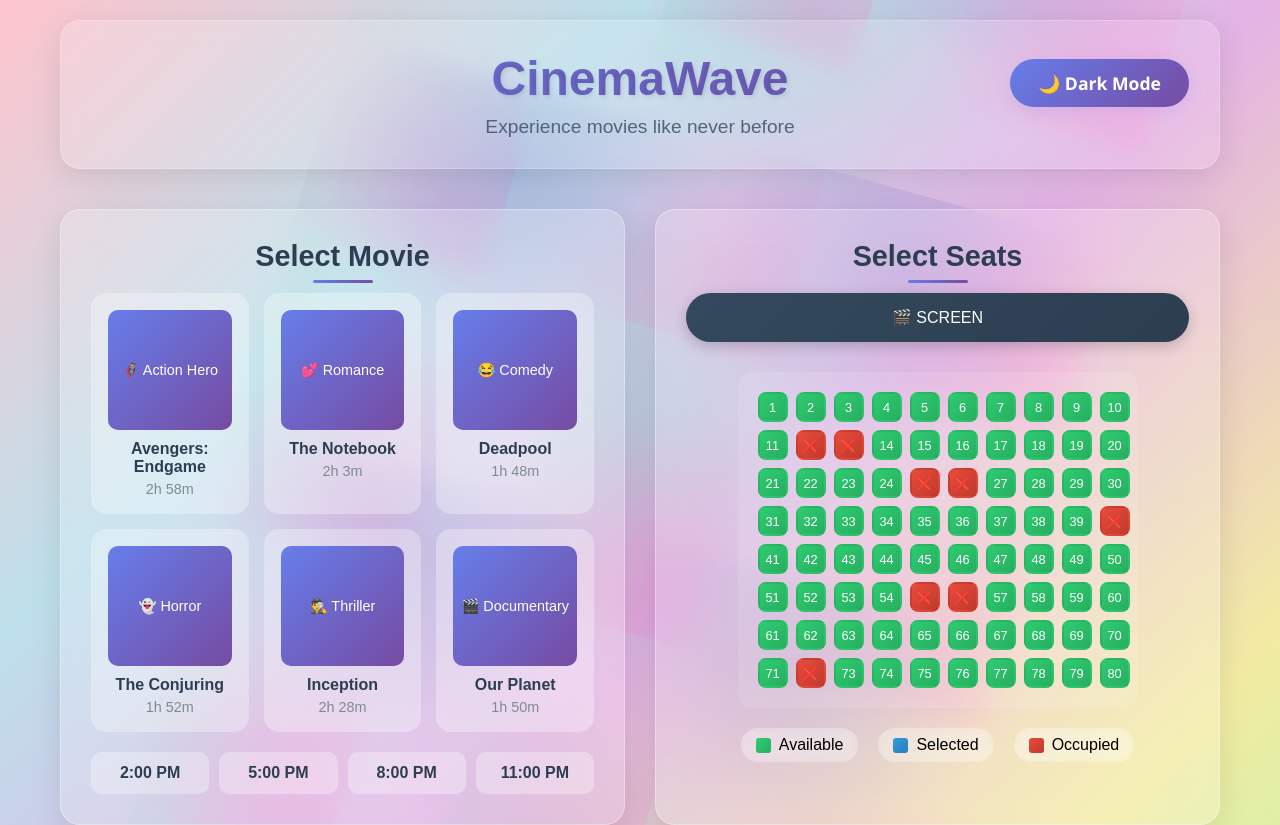
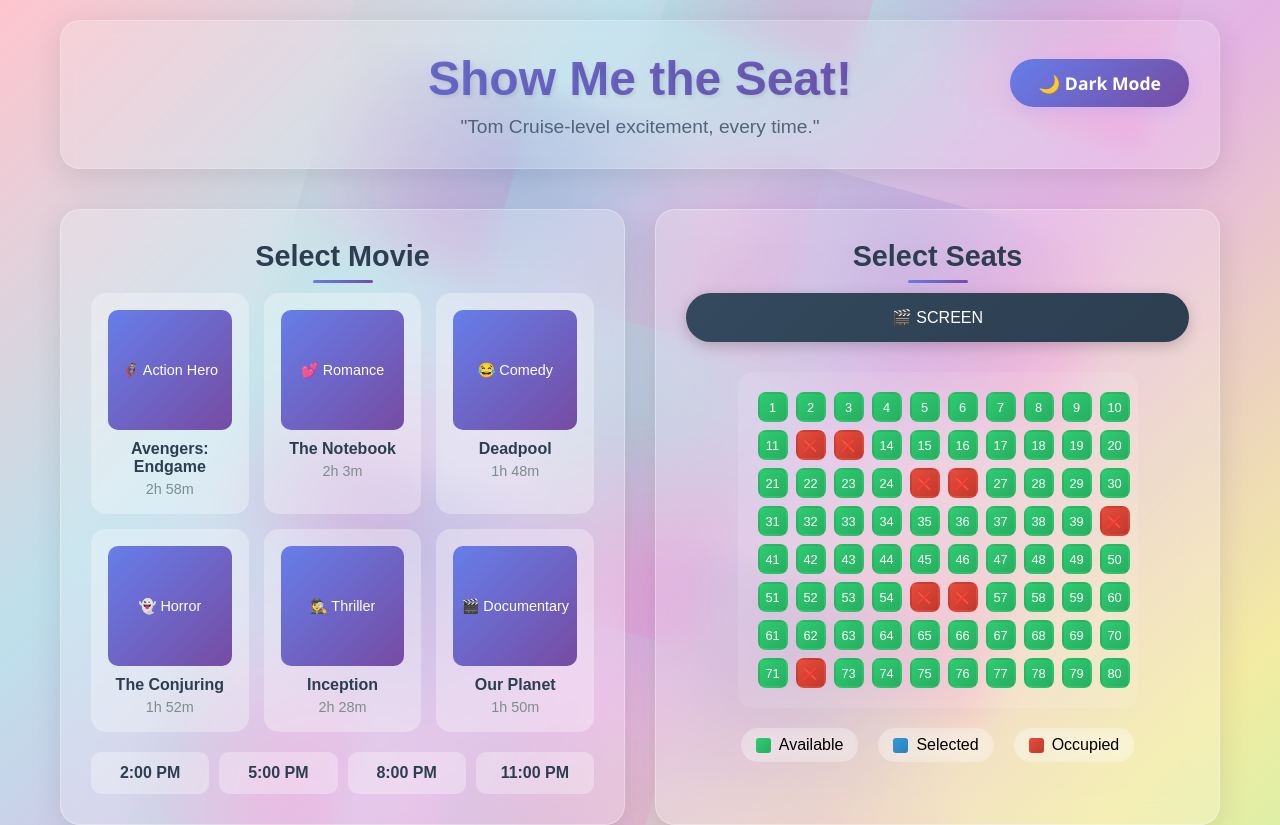
Before and after one commit to ChilliRoger/movie-ticket-app, a plain HTML site: page index.html in a window 1280 px wide. Shown: the top 825 px of the page. Drawn offline with Linux system fonts and the light colour scheme.

```diff
--- a/index.html
+++ b/index.html
@@ -3,15 +3,15 @@
 <head>
     <meta charset="UTF-8">
     <meta name="viewport" content="width=device-width, initial-scale=1.0">
-    <title>CinemaWave - Book Your Movie</title>
+    <title>Show Me the Seat!</title>
     <link rel="stylesheet" href="../style.css">
 </head>
 <body>
     <div class="container">
         <div class="header">
             <button id="themeToggle" class="theme-toggle-btn">🌙 Dark Mode</button>
-            <h1>CinemaWave</h1>
-            <p>Experience movies like never before</p>
+            <h1>Show Me the Seat!</h1>
+            <p>"Tom Cruise-level excitement, every time."</p>
         </div>
 
         <div class="booking-container">
```
